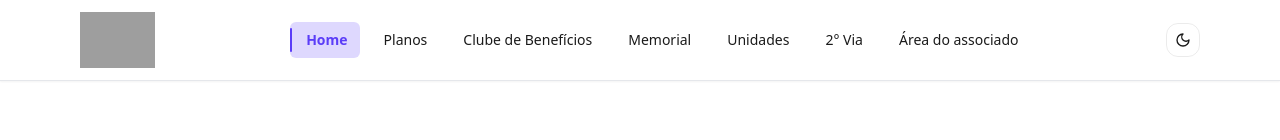
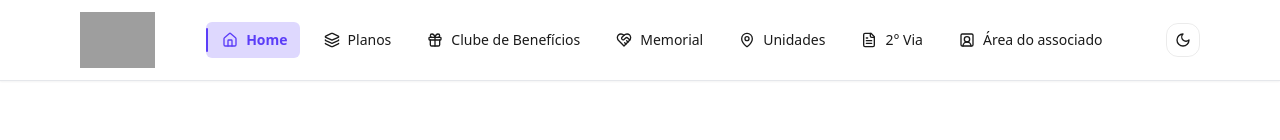
Before and after one commit to AndreLuizMazza/whitelabel, a React (Vite) app: page / in a window 1280 px wide. Shown: the top 140 px of the page. Built offline with nearby package versions, Linux system fonts and the light colour scheme; no server answers; grey boxes are pictures that could not be loaded.

Commit message:
Menu lateral com icones

```diff
--- a/src/components/Navbar.jsx
+++ b/src/components/Navbar.jsx
@@ -1,7 +1,17 @@
 // src/components/Navbar.jsx
 import { Link, NavLink, useLocation } from 'react-router-dom'
 import { useEffect, useState } from 'react'
-import { Menu, X } from 'lucide-react'
+import {
+  Menu,
+  X,
+  Home,
+  Layers,
+  Gift,
+  HeartHandshake,
+  MapPin,
+  FileText,
+  UserSquare2,
+} from 'lucide-react'
 import useAuth from '@/store/auth'
 import useTenant from '@/store/tenant'
 import ThemeToggle from './ThemeToggle.jsx'
@@ -10,7 +20,9 @@ import HeaderNotificationsBell from '@/components/HeaderNotificationsBell.jsx'
 // Resolve logo do tenant
 function cssVarUrlOrNull(name = '--tenant-logo') {
   try {
-    const v = getComputedStyle(document.documentElement).getPropertyValue(name)?.trim()
+    const v = getComputedStyle(document.documentElement)
+      .getPropertyValue(name)
+      ?.trim()
     const m = v.match(/^url\((['"]?)(.*?)\1\)$/i)
     return m?.[2] || null
   } catch {
@@ -21,7 +33,8 @@ function cssVarUrlOrNull(name = '--tenant-logo') {
 function resolveTenantLogoUrl() {
   try {
     const st = useTenant.getState?.()
-    const fromStore = st?.empresa?.logo || st?.empresa?.logoUrl || st?.empresa?.logo_path
+    const fromStore =
+      st?.empresa?.logo || st?.empresa?.logoUrl || st?.empresa?.logo_path
     if (fromStore) return fromStore
   } catch {}
 
@@ -73,7 +86,7 @@ export default function Navbar() {
   }, [mobileOpen])
 
   const linkClass = ({ isActive }) =>
-    'relative pl-4 pr-3 py-2 flex items-center whitespace-nowrap rounded-md transition-colors duration-150 ' +
+    'relative pl-4 pr-3 py-2 flex items-center gap-2 whitespace-nowrap rounded-md transition-colors duration-150 ' +
     (isActive
       ? 'text-[var(--nav-active-color)] font-semibold bg-[var(--nav-active-bg)]'
       : 'text-[var(--text)] hover:text-[var(--text)] hover:bg-[var(--nav-hover-bg)]')
@@ -115,7 +128,9 @@ export default function Navbar() {
           <NavLink to="/" className={linkClass} end>
             {({ isActive }) => (
               <>
-                <ActiveBar isActive={isActive} /> Home
+                <ActiveBar isActive={isActive} />
+                <Home className="h-4 w-4" />
+                <span>Home</span>
               </>
             )}
           </NavLink>
@@ -124,7 +139,9 @@ export default function Navbar() {
           <NavLink to="/planos" className={linkClass}>
             {({ isActive }) => (
               <>
-                <ActiveBar isActive={isActive} /> Planos
+                <ActiveBar isActive={isActive} />
+                <Layers className="h-4 w-4" />
+                <span>Planos</span>
               </>
             )}
           </NavLink>
@@ -132,7 +149,9 @@ export default function Navbar() {
           <NavLink to="/beneficios" className={linkClass}>
             {({ isActive }) => (
               <>
-                <ActiveBar isActive={isActive} /> Clube de Benefícios
+                <ActiveBar isActive={isActive} />
+                <Gift className="h-4 w-4" />
+                <span>Clube de Benefícios</span>
               </>
             )}
           </NavLink>
@@ -140,7 +159,9 @@ export default function Navbar() {
           <NavLink to="/memorial" className={linkClass}>
             {({ isActive }) => (
               <>
-                <ActiveBar isActive={isActive} /> Memorial
+                <ActiveBar isActive={isActive} />
+                <HeartHandshake className="h-4 w-4" />
+                <span>Memorial</span>
               </>
             )}
           </NavLink>
@@ -148,7 +169,9 @@ export default function Navbar() {
           <NavLink to="/filiais" className={linkClass}>
             {({ isActive }) => (
               <>
-                <ActiveBar isActive={isActive} /> Unidades
+                <ActiveBar isActive={isActive} />
+                <MapPin className="h-4 w-4" />
+                <span>Unidades</span>
               </>
             )}
           </NavLink>
@@ -156,7 +179,9 @@ export default function Navbar() {
           <NavLink to="/contratos" className={linkClass}>
             {({ isActive }) => (
               <>
-                <ActiveBar isActive={isActive} /> 2° Via
+                <ActiveBar isActive={isActive} />
+                <FileText className="h-4 w-4" />
+                <span>2° Via</span>
               </>
             )}
           </NavLink>
@@ -164,7 +189,9 @@ export default function Navbar() {
           <NavLink to={areaDest} className={linkClass}>
             {({ isActive }) => (
               <>
-                <ActiveBar isActive={isActive} /> Área do associado
+                <ActiveBar isActive={isActive} />
+                <UserSquare2 className="h-4 w-4" />
+                <span>Área do associado</span>
               </>
             )}
           </NavLink>
@@ -230,7 +257,9 @@ export default function Navbar() {
               <NavLink to="/" className={linkClass} end>
                 {({ isActive }) => (
                   <>
-                    <ActiveBar isActive={isActive} /> Home
+                    <ActiveBar isActive={isActive} />
+                    <Home className="h-4 w-4" />
+                    <span>Home</span>
                   </>
                 )}
               </NavLink>
@@ -238,7 +267,9 @@ export default function Navbar() {
               <NavLink to="/planos" className={linkClass}>
                 {({ isActive }) => (
                   <>
-                    <ActiveBar isActive={isActive} /> Planos
+                    <ActiveBar isActive={isActive} />
+                    <Layers className="h-4 w-4" />
+                    <span>Planos</span>
                   </>
                 )}
               </NavLink>
@@ -246,7 +277,9 @@ export default function Navbar() {
               <NavLink to="/memorial" className={linkClass}>
                 {({ isActive }) => (
                   <>
-                    <ActiveBar isActive={isActive} /> Memorial
+                    <ActiveBar isActive={isActive} />
+                    <HeartHandshake className="h-4 w-4" />
+                    <span>Memorial</span>
                   </>
                 )}
               </NavLink>
@@ -254,7 +287,9 @@ export default function Navbar() {
               <NavLink to="/filiais" className={linkClass}>
                 {({ isActive }) => (
                   <>
-                    <ActiveBar isActive={isActive} /> Unidades
+                    <ActiveBar isActive={isActive} />
+                    <MapPin className="h-4 w-4" />
+                    <span>Unidades</span>
                   </>
                 )}
               </NavLink>
@@ -262,7 +297,9 @@ export default function Navbar() {
               <NavLink to="/beneficios" className={linkClass}>
                 {({ isActive }) => (
                   <>
-                    <ActiveBar isActive={isActive} /> Clube de Benefícios
+                    <ActiveBar isActive={isActive} />
+                    <Gift className="h-4 w-4" />
+                    <span>Clube de Benefícios</span>
                   </>
                 )}
               </NavLink>
@@ -270,7 +307,9 @@ export default function Navbar() {
               <NavLink to="/contratos" className={linkClass}>
                 {({ isActive }) => (
                   <>
-                    <ActiveBar isActive={isActive} /> 2° Via
+                    <ActiveBar isActive={isActive} />
+                    <FileText className="h-4 w-4" />
+                    <span>2° Via</span>
                   </>
                 )}
               </NavLink>
@@ -278,7 +317,9 @@ export default function Navbar() {
               <NavLink to={areaDest} className={linkClass}>
                 {({ isActive }) => (
                   <>
-                    <ActiveBar isActive={isActive} /> Área do associado
+                    <ActiveBar isActive={isActive} />
+                    <UserSquare2 className="h-4 w-4" />
+                    <span>Área do associado</span>
                   </>
                 )}
               </NavLink>
```
